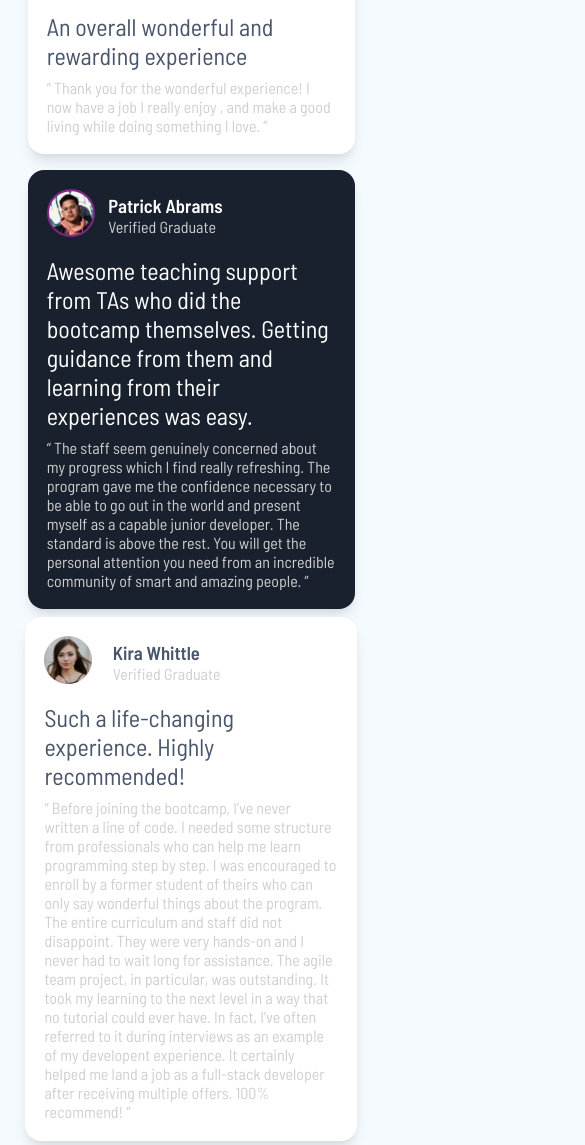
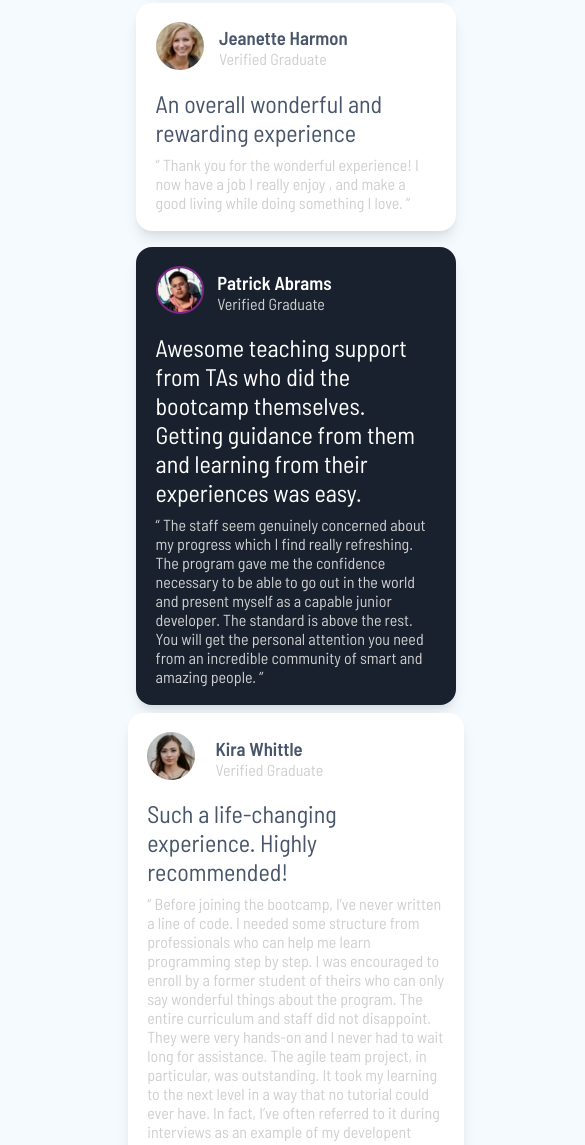
Before and after one commit to wizzy-design/testimonials-grid-section-main, a plain HTML site: page index.html in a window 390 px wide. Shown: the part 855-2000 px from the top of the page, 585 px wide, since content can reach past the window. Drawn offline with Linux system fonts and the light colour scheme.

Commit message:
Fixed the mobile version

```diff
--- a/style.css
+++ b/style.css
@@ -22,6 +22,7 @@ body{
     background-color: var(--white-faint);
     font-family: 'Barlow Semi Condensed', sans-serif;
     /* height: 100vh; */
+    overflow-x: hidden;
 }
 
 span{
@@ -257,33 +258,58 @@ span{
         display: inline;
     }
 
+    html{
+        /* display: flex;
+        flex-direction: column;
+        align-items: center;
+        justify-content: center; */
+        overflow-x: hidden;
+        min-width: 600px;
+    }
+
     #container{
         flex-direction: column;
+        justify-content: center;
+        align-items: center;
         height: auto;
+        padding: 3rem 0;
     }
 
     #container-left-top,
     #container-left-bottom{
         flex-direction: column;
+        justify-content: center;
+        align-items: center;
     }
 
     .container-left
     {
-        width: 90%;
+        width: 80%;
     }
 
     .container-right{
-        width: 85%;
+        display: flex;
+        flex-direction: column;
+        justify-content: center;
+        align-items: center;
+        width: 80%;
     }
 
     #gray,
     #purple,
-    .white{
-        width: 100%;
+    .white,
+    #blue,
+    .container-right .white{
+        width: 70%;
     }
 
     .container-right .white{
         height: auto;
     }
 
+    .container-right .white{
+
+        justify-content: center;
+        align-items: center;
+    }
 }
```
